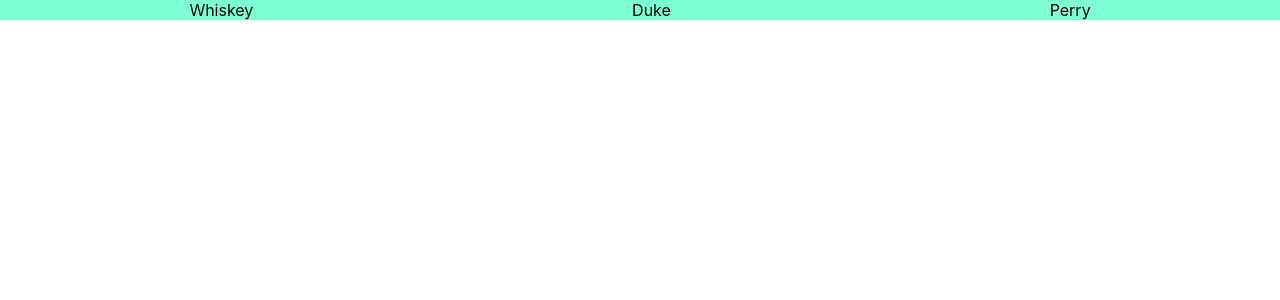
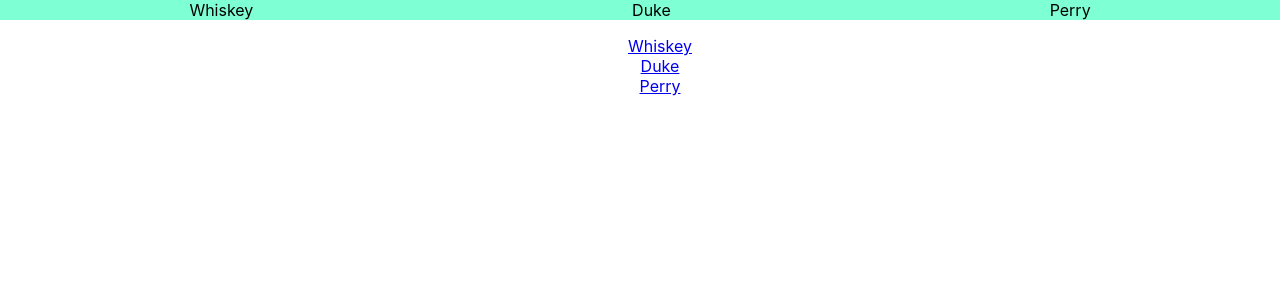
Before and after one commit to gracehoober/react-router-dogfinder, a React (Create React App) app: page /dogs in a window 1280 px wide. Shown: the top 300 px of the page. Built offline with nearby package versions, Linux system fonts and the light colour scheme; data requests are answered from the project's data file; the HTML template or start-up script is replaced by a standard one.

Commit message:
some suggestions

```diff
--- a/src/App.js
+++ b/src/App.js
@@ -29,9 +29,9 @@ function App() {
         <BrowserRouter>
           <Nav dogs={dogData} />
           <Routes>
-            <Route path="/dogs" ></Route>
-            <Route element={<DogList dogs={dogData} />} path="/" />
+            <Route element={<DogList dogs={dogData} />} path="/dogs" />
             <Route element={<DogDetails dogs={dogData} />} path="/dogs/:name" />
+            <Route path="/*"></Route>
           </Routes>
         </BrowserRouter>
       }
--- a/src/DogDetails.js
+++ b/src/DogDetails.js
@@ -5,8 +5,8 @@ import { useParams } from "react-router-dom";
  *
  * props:
  * -dogs [{name:'Duke', src: 'Duke'... },{name: 'Whiskey' , src: 'whiskey'...}...]
- *
  */
+
 function DogDetails({ dogs }) {
   const params = useParams();
   const dogName = params.name;
--- a/src/DogList.js
+++ b/src/DogList.js
@@ -1,6 +1,6 @@
 import React from 'react';
 import { BrowserRouter, Routes, Route } from 'react-router-dom';
-import { useState } from 'react';
+
 import { Link } from 'react-router-dom';
 
 
@@ -9,6 +9,7 @@ import { Link } from 'react-router-dom';
  * Props
  * -dogs [{name:'Duke', src: 'Duke'... },{name: 'Whiskey' , src: 'whiskey'...}...]
  */
+
 function DogList({ dogs }) {
   console.log("dogs inside doglist", dogs)
   return (
```
